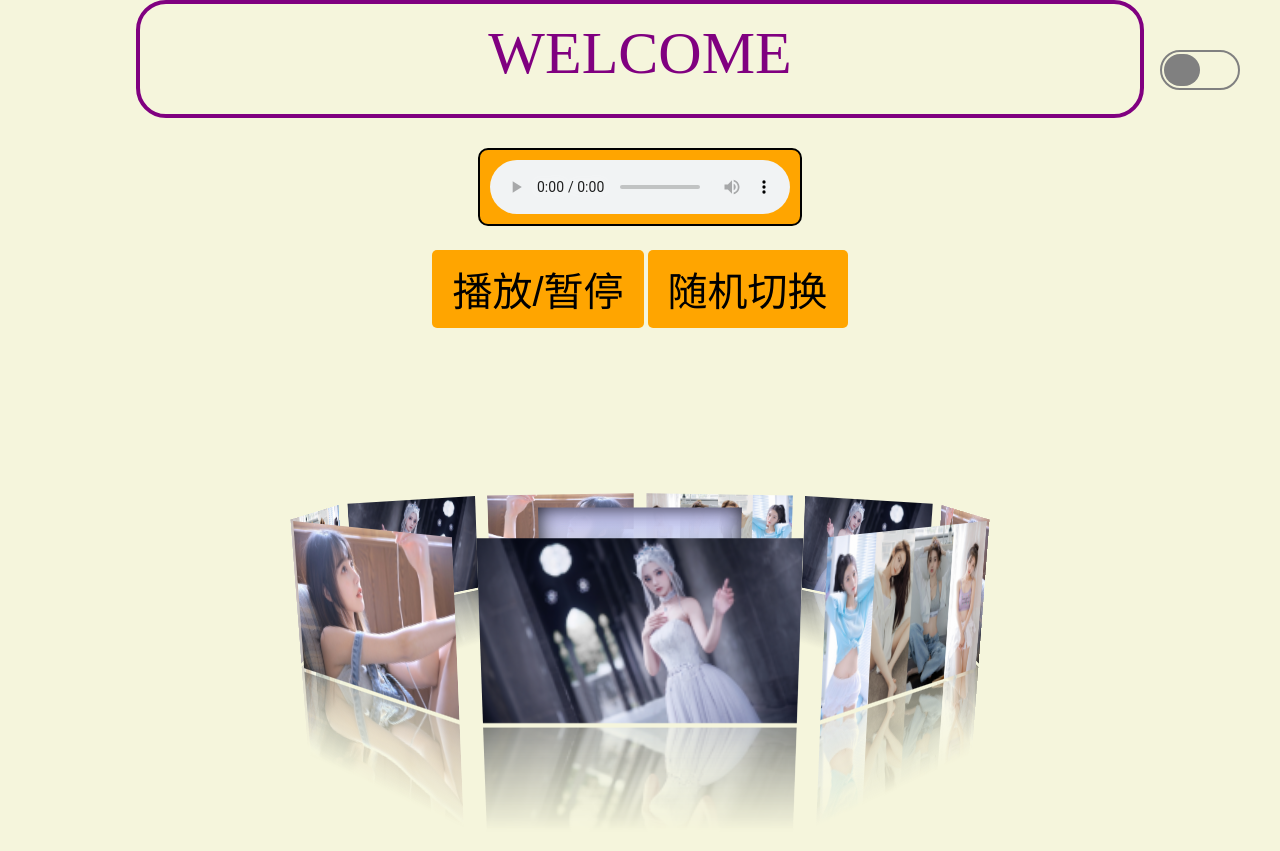
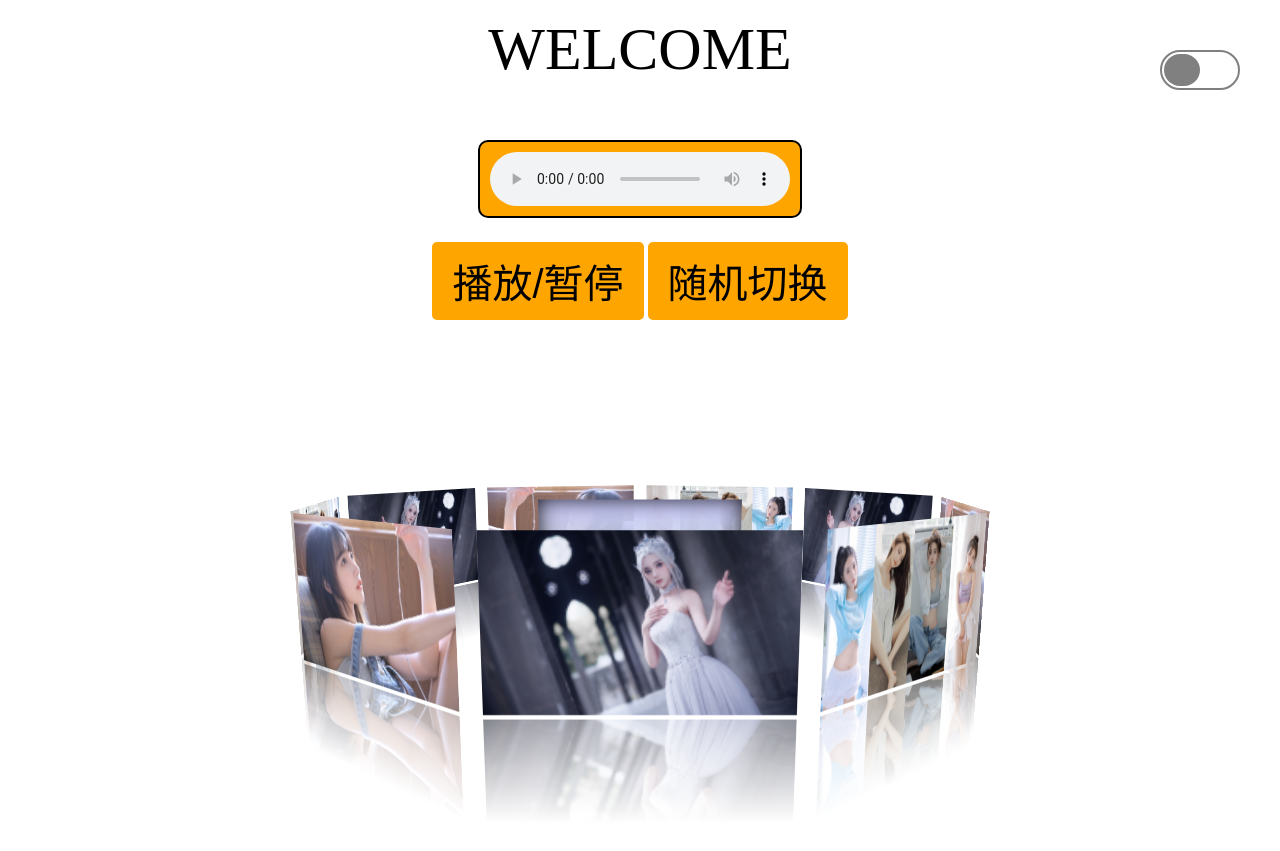
Before and after one commit to feng-wenke/feng-wenke.github.io, a plain HTML site: page mysite/index.html in a window 1280 px wide. Shown: the top 851 px of the page. Drawn offline with Linux system fonts and the light colour scheme.

Commit message:
Update style.css

```diff
--- a/mysite/style.css
+++ b/mysite/style.css
@@ -3,15 +3,7 @@
     margin: 0;
     padding: 0
 }
-body{
-    height:40px;
-    justify-content:center;
-    align-items:center;
-    --background-color:#F5F5DC;/*米白*/
-    --btn-color:purple;/**/
-    --button-click:#00FFFF;/*青色*/
-    background:var(--background-color);
-}
+
 
 body.dark{
     --background-color: pink;
```
